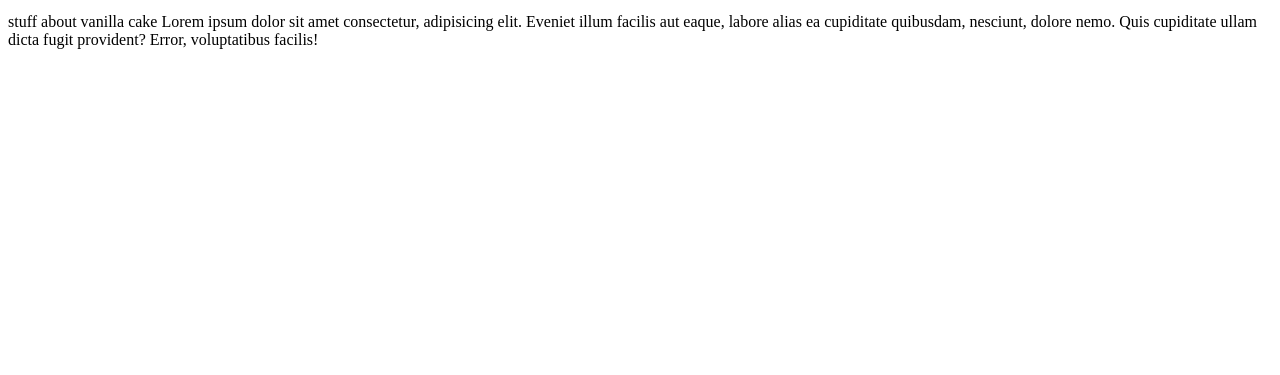
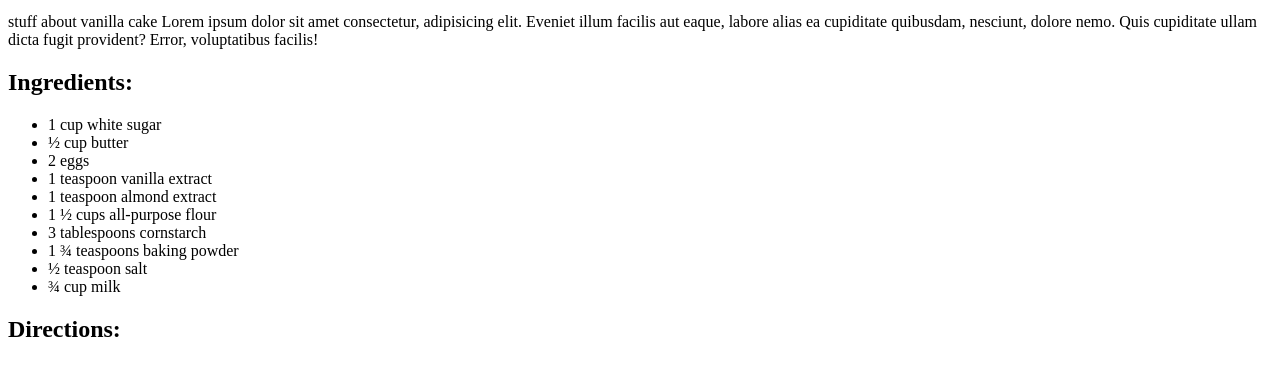
Before and after one commit to brianwhite082189/odin, a plain HTML site: page recipes/vanillacake.html in a window 1280 px wide. Shown: the part 421-796 px from the top of the page. Drawn offline with Linux system fonts and the light colour scheme.

Commit message:
add ingredients list

```diff
--- a/recipes/vanillacake.html
+++ b/recipes/vanillacake.html
@@ -11,6 +11,34 @@
     <p> Homemade vanilla cake.</p>
     <p>stuff about vanilla cake Lorem ipsum dolor sit amet consectetur, adipisicing elit. Eveniet illum facilis aut eaque, labore alias ea cupiditate quibusdam, nesciunt, dolore nemo. Quis cupiditate ullam dicta fugit provident? Error, voluptatibus facilis!</p>
 
+    <h2>Ingredients:</h2>
+    <ul>
+
+    <li>1 cup white sugar</li>
+
+    <li>½ cup butter</li>
+
+    <li>2 eggs</li>
+
+    <li>1 teaspoon vanilla extract</li>
+
+    <li>1 teaspoon almond extract</li>
+
+    <li>1 ½ cups all-purpose flour</li>
+
+    <li>3 tablespoons cornstarch</li>
+
+    <li>1 ¾ teaspoons baking powder</li>
+
+    <li>½ teaspoon salt</li>
+
+    <li>¾ cup milk</li>
+
+    </ul>
+
+
+    <h2>Directions:</h2>
+
 
 
 
```
